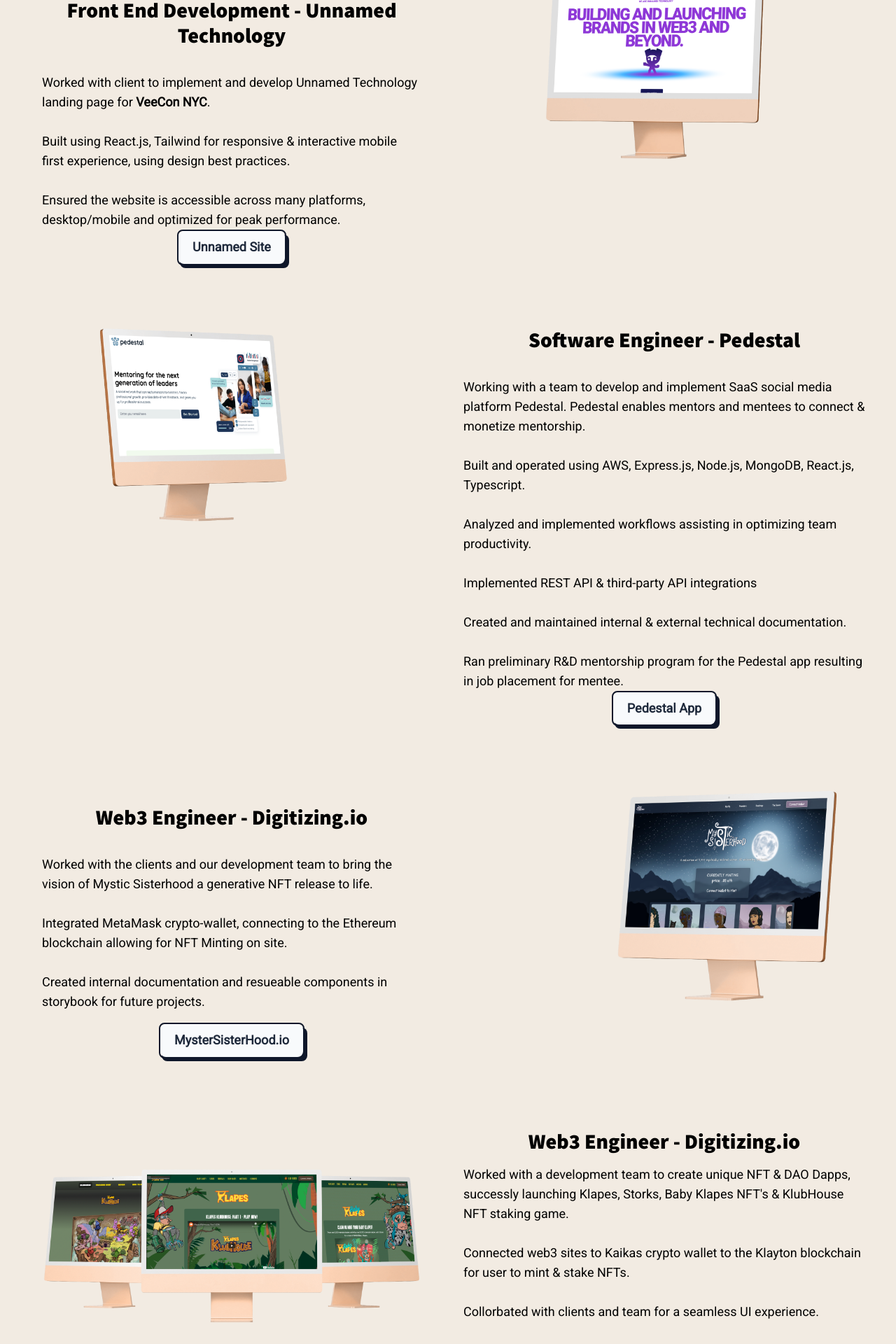
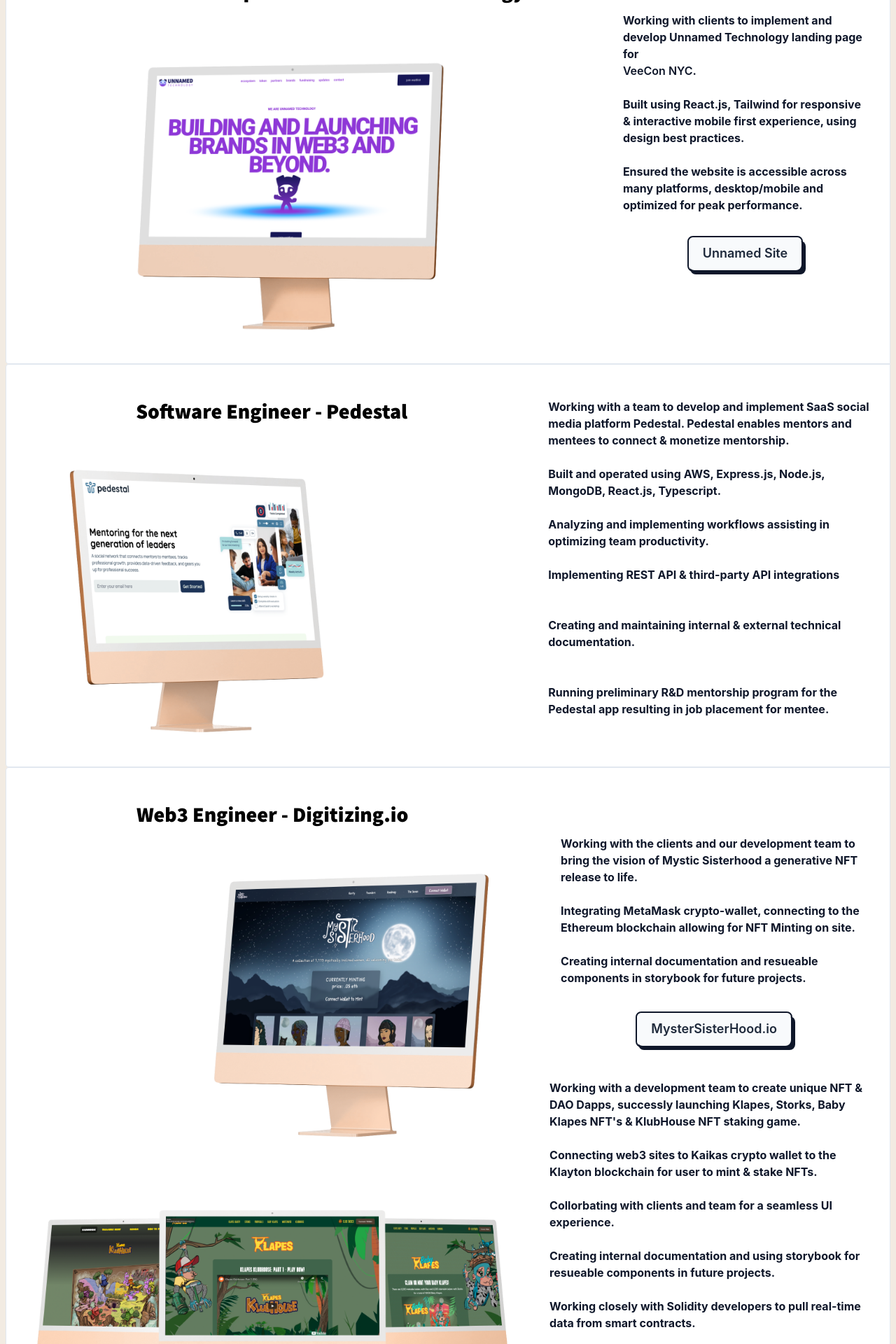
Before and after one commit to kjschelling/thekjcode, a React (Create React App) app: page / in a window 1280 px wide. Shown: the part 2440-4360 px from the top of the page at 70% size. Built offline with nearby package versions, Linux system fonts and the light colour scheme.

Commit message:
added cards around each project, removed the pedestal link

```diff
--- a/src/components/Projects.jsx
+++ b/src/components/Projects.jsx
@@ -1,4 +1,4 @@
-import React from "react"
+import React from "react";
 import PedestalImg from "../images/projects/PedestalComp.png";
 import UnnamedImg from "../images/projects/UnnamedComp.png";
 import MysticImg from "../images/projects/MsComp.png";
@@ -9,151 +9,225 @@
   return (
     <div id="project_section" className="section full bg-biege text-black ">
       <div className="mt-12 md:py-4 mb-12">
-                <h2 className="text-center font-source text-5xl xs:mb-12 md:mb-1"> Experience </h2>
+        <h2 className="text-center font-source text-5xl xs:mb-12 md:mb-1">
+          {" "}
+          Experience{" "}
+        </h2>
       </div>
-            <div className="grid font-roboto text-lg sm:grid-cols-1 md:grid-cols-2 gap-3 mx-5 mb-12 pb-12">
-                {/* Projects/Experience Row 1 */}
-                <div className="md:mt-8">
-                    <div className='md:pt-6'>
-                        <h2 className="font-source text-3xl p-5 mb-4">Front End Development - Unnamed Technology </h2>
+      {/* ///////// NEW PROJECT CARD - UNNAMED  //////////// */}
+      <div class="max-w-sm w-full lg:max-w-full lg:flex bg-white rounded-l border">
+        <div class="h-auto  bg-cover rounded-t  text-center overflow-hidden ">
+          <h2 className="font-source text-3xl p-5 mb-4 mt-7">
+            Front End Development - Unnamed Technology{" "}
+          </h2>
+          <img
+            src={UnnamedImg}
+            title="Pedestal Image"
+            className="hover:scale-125 mx-auto"
+          />
+        </div>
+        <div class="mt-12">
+          <div class="mb-8">
+            <div class="text-gray-900 font-bold text-l mt-12">
               <ul className="md:text-left xxs:text-center https://www.unnamed.gg/ xs:px-8 md:pl-8">
                 <li>
-                                Worked with client to implement and develop Unnamed Technology landing page for <a href="https://veecon.co/" className="font-semibold">VeeCon NYC</a>.
+                  Working with clients to implement and develop Unnamed
+                  Technology landing page for
+                  <br />
+                  <a href="https://veecon.co/" className="font-semibold">
+                    VeeCon NYC
+                  </a>
+                  .
                 </li>
                 <br />
                 <li>
-                                Built using React.js, Tailwind for responsive & interactive mobile first experience, using design best practices.
+                  Built using React.js, Tailwind for responsive & interactive
+                  mobile first experience, using design best practices.
                 </li>
                 <br />
                 <li>
-                                Ensured the website is accessible across many platforms, desktop/mobile and optimized for peak performance.
+                  Ensured the website is accessible across many platforms,
+                  desktop/mobile and optimized for peak performance.
                 </li>
               </ul>
-                        <a href="https://www.unnamed.gg/" className="relative inline-block text-lg group" >
+            </div>
+          </div>
+          <div class="flex items-center"></div>
+          <a
+            href="https://www.unnamed.gg/"
+            className="relative inline-block text-lg group"
+          >
             <span className="relative z-10 block px-5 py-3 overflow-hidden font-medium leading-tight text-gray-800 transition-colors duration-300 ease-out border-2 border-gray-900 rounded-lg group-hover:text-white">
               <span className="absolute inset-0 w-full h-full px-5 py-3 rounded-lg bg-gray-50"></span>
               <span className="absolute left-0 w-48 h-48 -ml-2 transition-all duration-300 origin-top-right -rotate-90 -translate-x-full translate-y-12 bg-gray-900 group-hover:-rotate-180 ease"></span>
               <span className="relative font-semibold">Unnamed Site</span>
             </span>
-                            <span class="absolute bottom-0 right-0 w-full h-12 -mb-1 -mr-1 transition-all duration-200 ease-linear bg-gray-900 rounded-lg group-hover:mb-0 group-hover:mr-0" data-rounded="rounded-lg"></span>
+            <span
+              class="absolute bottom-0 right-0 w-full h-12 -mb-1 -mr-1 transition-all duration-200 ease-linear bg-gray-900 rounded-lg group-hover:mb-0 group-hover:mr-0"
+              data-rounded="rounded-lg"
+            ></span>
           </a>
         </div>
       </div>
-                <div className="">
-                    <a href="https://www.unnamed.gg/" target="_blank">
-                        <img src={UnnamedImg} className='hover:scale-125 mx-auto' />
-                    </a>
+      {/* ///////// NEW PROJECT - UNNAMED CARD END //////////// */}
+      {/* ///////// NEW PROJECT CARD - PEDESTAL APP  //////////// */}
+      <div class="max-w-sm w-full lg:max-w-full lg:flex bg-white rounded-l border">
+        <div class="h-auto  bg-cover rounded-t  text-center overflow-hidden ">
+          <h2 className="font-source text-3xl p-5 mb-4 mt-7">
+            Software Engineer - Pedestal
+          </h2>
+          <img
+            src={PedestalImg}
+            title="Pedestal Image"
+            className="hover:scale-125 mx-auto mb-7"
+          />
         </div>
-                {/* End of Row 1  */}
+        <div class="">
+          <div class="mb-8">
+            <div class="text-gray-900 font-bold text-l mt-12">
+              <ul className="md:text-left xxs:text-center xxs:px-8 md:px-4 ">
+                {" "}
+                <li>
+                  Working with a team to develop and implement SaaS social media
+                  platform Pedestal. Pedestal enables mentors and mentees to
+                  connect & monetize mentorship.
+                </li>
+                <br />
+                <li>
+                  {" "}
+                  Built and operated using AWS, Express.js, Node.js, MongoDB,
+                  React.js, Typescript.
+                </li>
+                <br />
+                <li>
+                  Analyzing and implementing workflows assisting in optimizing
+                  team productivity.
+                  <br />
+                </li>
+                <br />
+                <li> Implementing REST API & third-party API integrations</li>
+                <br />
+                <li>
+                  <br />
+                  Creating and maintaining internal & external technical
+                  documentation.
+                </li>
+                <br />
+                <li>
+                  <br />
+                  Running preliminary R&D mentorship program for the Pedestal
+                  app resulting in job placement for mentee.
+                </li>
+              </ul>
+            </div>
+          </div>
+          <div class="flex items-center"></div>
+        </div>
+      </div>
+      {/* ///////// NEW PROJECT CARD - Pedestal End //////////// */}
 
-                {/* Projects/Experience Row 2 */}
-                <div className="xs:ml-12 mt-12">
-                    <a href="https://pedestalapp.com/" target="_blank">
-                        <img src={PedestalImg} className='hover:scale-125 mx-auto' />
-                    </a>
+      {/* ///////// NEW PROJECT CARD - DIGITIZING.IO  //////////// */}
+      <div class="max-w-sm w-full lg:max-w-full lg:flex bg-white rounded-l border">
+        <div class="h-auto  bg-cover rounded-t  text-center overflow-hidden ">
+          <h2 className="font-source text-3xl p-5 mb-4 mt-7">
+            Web3 Engineer - Digitizing.io
+            <br />
+          </h2>
+          <img
+            src={MysticImg}
+            title="MysticSisterHood NFT Website"
+            className="hover:scale-125 mx-auto"
+          />
+          <img
+            src={KlapesImg}
+            title="Klapes NFT Website"
+            className="hover:scale-125 mx-auto"
+          />
         </div>
-                <div className="md:mt-12">
-                    <h2 className="font-source text-3xl p-5 mb-4">Software Engineer - Pedestal </h2>
-                    <ul className="md:text-left xxs:text-center xxs:px-8 md:px-4 "> <li>Working with a team to develop and implement SaaS social media platform Pedestal. Pedestal enables mentors and mentees to connect & monetize mentorship.</li>
+        <div class="mt-12">
+          <div class="mb-8">
+            <div class="text-gray-900 font-bold text-l mt-12">
+              <ul className="md:text-left xxs:text-center pb-4 xs:px-8 md:pl-8">
+                <li>
+                  Working with the clients and our development team to bring the
+                  vision of Mystic Sisterhood a generative NFT release to life.
+                </li>
                 <br />
-                        <li> Built and operated using AWS, Express.js, Node.js, MongoDB, React.js, Typescript.</li>
+                <li>
+                  Integrating MetaMask crypto-wallet, connecting to the Ethereum
+                  blockchain allowing for NFT Minting on site.
+                </li>
                 <br />
-                        <li> Analyzed and implemented workflows assisting in optimizing team productivity. </li>
-                        <br />
-                        <li> Implemented REST API & third-party API integrations</li>
-                        <br />
-                        <li> Created and maintained internal & external technical documentation.</li>
-                        <br />
-                        <li> Ran preliminary R&D mentorship program for the Pedestal app resulting in job placement for mentee.</li>
+                <li>
+                  Creating internal documentation and resueable components in
+                  storybook for future projects.
+                </li>
               </ul>
-
-                    <a href="https://pedestalapp.com/" className="relative inline-block text-lg group" >
+              <a
+                href="https://www.mysticsisterhood.io/"
+                className="relative inline-block text-lg group mt-5"
+              >
                 <span className="relative z-10 block px-5 py-3 overflow-hidden font-medium leading-tight text-gray-800 transition-colors duration-300 ease-out border-2 border-gray-900 rounded-lg group-hover:text-white">
                   <span className="absolute inset-0 w-full h-full px-5 py-3 rounded-lg bg-gray-50"></span>
                   <span className="absolute left-0 w-48 h-48 -ml-2 transition-all duration-300 origin-top-right -rotate-90 -translate-x-full translate-y-12 bg-gray-900 group-hover:-rotate-180 ease"></span>
-                            <span className="relative font-semibold">Pedestal App</span>
+                  <span className="relative font-semibold">
+                    MysterSisterHood.io
                   </span>
-                        <span class="absolute bottom-0 right-0 w-full h-12 -mb-1 -mr-1 transition-all duration-200 ease-linear bg-gray-900 rounded-lg group-hover:mb-0 group-hover:mr-0" data-rounded="rounded-lg"></span>
+                </span>
+                <span
+                  class="absolute bottom-0 right-0 w-full h-12 -mb-1 -mr-1 transition-all duration-200 ease-linear bg-gray-900 rounded-lg group-hover:mb-0 group-hover:mr-0"
+                  data-rounded="rounded-lg"
+                ></span>
               </a>
-
-                </div>
-
-                {/* End of Row 2 */}
-
-                {/* Projects/Experience Row 3 */}
-                <div className="md:mt-12 xs:mb-6">
-                    <div className="pt-6">
-                        <h2 className="font-source text-3xl p-5 mb-4">Web3 Engineer - Digitizing.io </h2>
-                        <ul className="md:text-left xxs:text-center pb-4 xs:px-8 md:pl-8">
+              <ul className="md:text-left xxs:text-center pb-4 xs:px-8 md:px-4 mt-10">
                 <li>
-                                Worked with the clients and our development team to bring the vision of Mystic Sisterhood a generative NFT release to life.
+                  Working with a development team to create unique NFT & DAO
+                  Dapps, successly launching Klapes, Storks, Baby Klapes NFT's &
+                  KlubHouse NFT staking game.
                 </li>
                 <br />
                 <li>
-                                Integrated MetaMask crypto-wallet, connecting to the Ethereum blockchain allowing for NFT Minting on site.
-                            </li>
-                            <br />
-                            <li>Created internal documentation and resueable components in storybook for future projects.</li>
-                        </ul>
-                        <a href="https://www.mysticsisterhood.io/" className="relative inline-block text-lg group" >
-                            <span className="relative z-10 block px-5 py-3 overflow-hidden font-medium leading-tight text-gray-800 transition-colors duration-300 ease-out border-2 border-gray-900 rounded-lg group-hover:text-white">
-                                <span className="absolute inset-0 w-full h-full px-5 py-3 rounded-lg bg-gray-50"></span>
-                                <span className="absolute left-0 w-48 h-48 -ml-2 transition-all duration-300 origin-top-right -rotate-90 -translate-x-full translate-y-12 bg-gray-900 group-hover:-rotate-180 ease"></span>
-                                <span className="relative font-semibold">MysterSisterHood.io</span>
-                            </span>
-                            <span class="absolute bottom-0 right-0 w-full h-12 -mb-1 -mr-1 transition-all duration-200 ease-linear bg-gray-900 rounded-lg group-hover:mb-0 group-hover:mr-0" data-rounded="rounded-lg"></span>
-                        </a>
-                    </div>
-                </div>
-                <div className="md:mt-12">
-                    <a href="https://www.mysticsisterhood.io/" target="_blank">
-                        <img src={MysticImg} className='hover:scale-125 mx-auto' />
-                    </a>
-                </div>
-                {/* End of Row 3 */}
-
-                {/* Projects/Experience Row 4 */}
-                <div className="md:mt-12">
-                    <a href="https://www.klapes.io/" target="_blank">
-                        <img src={KlapesImg} className='hover:scale-115 mx-auto' />
-                    </a>
-                </div>
-                <div className="md:mt-8">
-                    <div className="pt-6">
-                        <h2 className="font-source text-3xl mb-4">Web3 Engineer - Digitizing.io </h2>
-                        <ul className="md:text-left xxs:text-center pb-4 xs:px-8 md:px-4">
-                            <li>
-                                Worked with a development team to create unique NFT & DAO Dapps, successly launching Klapes, Storks, Baby Klapes NFT's & KlubHouse NFT staking game.
+                  Connecting web3 sites to Kaikas crypto wallet to the Klayton
+                  blockchain for user to mint & stake NFTs.
                 </li>
                 <br />
                 <li>
-                                Connected web3 sites to Kaikas crypto wallet to the Klayton blockchain for user to mint & stake NFTs.
+                  Collorbating with clients and team for a seamless UI
+                  experience.
                 </li>
                 <br />
                 <li>
-                                Collorbated with clients and team for a seamless UI experience.
+                  Creating internal documentation and using storybook for
+                  resueable components in future projects.
                 </li>
                 <br />
-                            <li>Created internal documentation and using storybook for resueable components in future projects.</li>
-                            <br />
-                            <li>Worked closely with Solidity developers to pull real-time data from smart contracts.</li>
+                <li>
+                  Working closely with Solidity developers to pull real-time
+                  data from smart contracts.
+                </li>
               </ul>
-                        <a href="https://www.klapes.io/" className="relative inline-block text-lg group" >
+              <a
+                href="https://www.klapes.io/"
+                className="relative inline-block text-lg group mt-5"
+              >
                 <span className="relative z-10 block px-5 py-3 overflow-hidden font-medium leading-tight text-gray-800 transition-colors duration-300 ease-out border-2 border-gray-900 rounded-lg group-hover:text-white">
                   <span className="absolute inset-0 w-full h-full px-5 py-3 rounded-lg bg-gray-50"></span>
                   <span className="absolute left-0 w-48 h-48 -ml-2 transition-all duration-300 origin-top-right -rotate-90 -translate-x-full translate-y-12 bg-gray-900 group-hover:-rotate-180 ease"></span>
                   <span className="relative font-semibold">Klapes.io</span>
                 </span>
-                            <span class="absolute bottom-0 right-0 w-full h-12 -mb-1 -mr-1 transition-all duration-200 ease-linear bg-gray-900 rounded-lg group-hover:mb-0 group-hover:mr-0" data-rounded="rounded-lg"></span>
+                <span
+                  class="absolute bottom-0 right-0 w-full h-12 -mb-1 -mr-1 transition-all duration-200 ease-linear bg-gray-900 rounded-lg group-hover:mb-0 group-hover:mr-0"
+                  data-rounded="rounded-lg"
+                ></span>
               </a>
-
             </div>
           </div>
-
-                {/* End of Row 4 */}
+          <div class="flex items-center"></div>
         </div>
       </div>
-    )
+      {/* ///////// NEW PROJECT - DIGITIZING.IO END //////////// */}
+    </div>
+  );
 }
 
 export default Projects;
```
Also changed, not shown: src/components/Nav.jsx (+27 -13 lines). Lines whose indentation alone changed are shown as unchanged.
